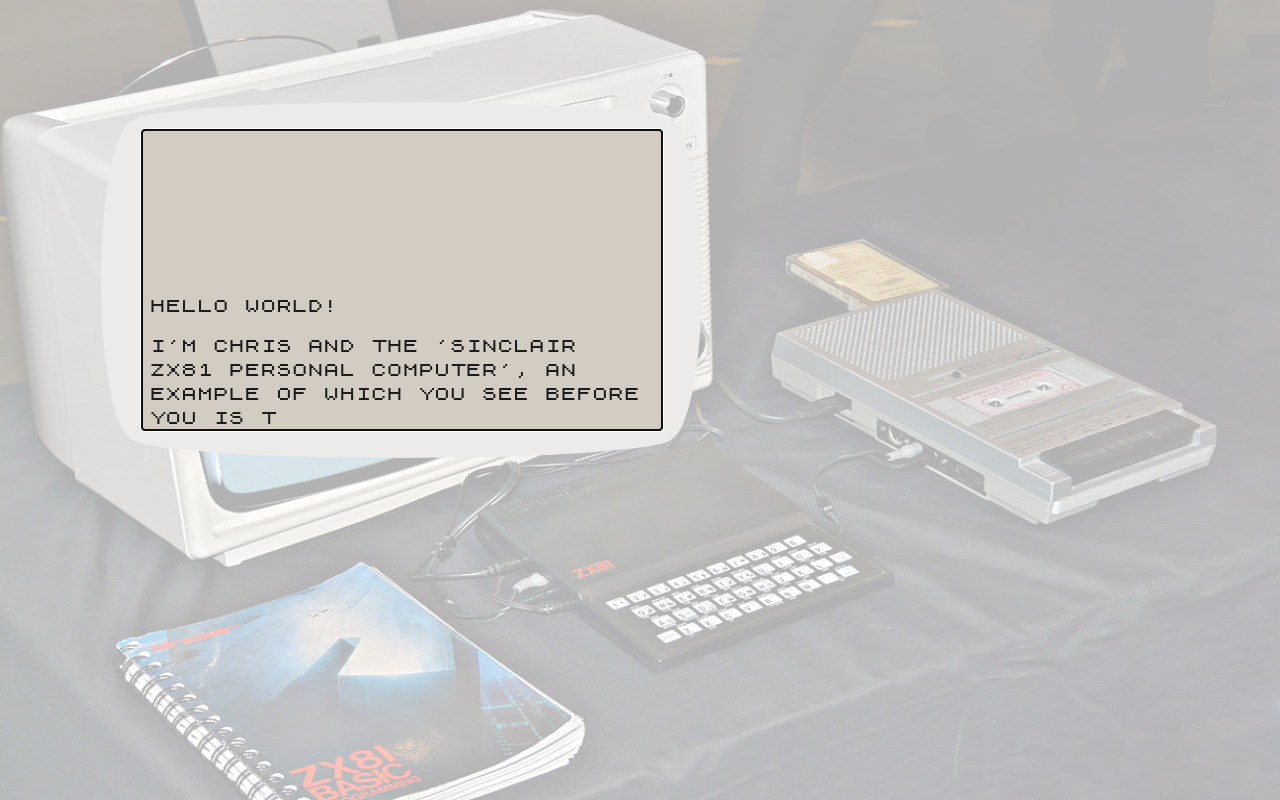
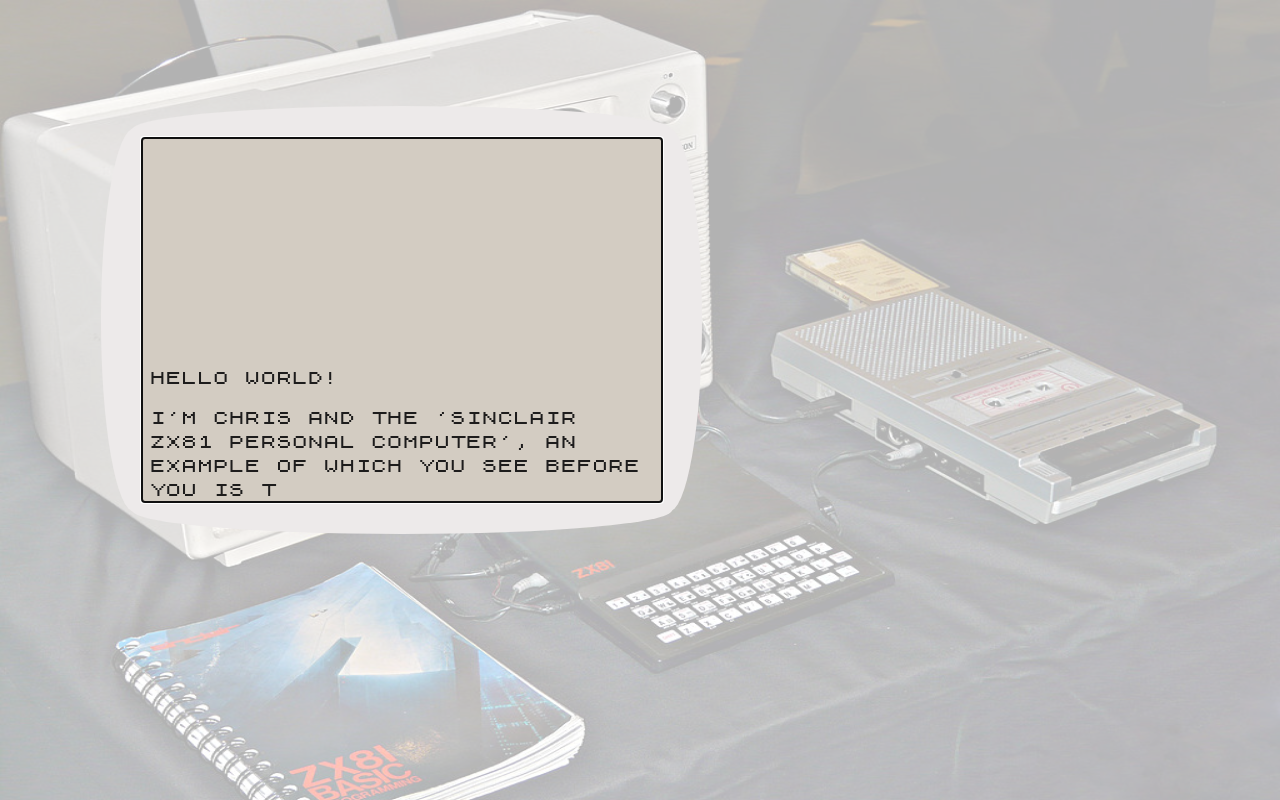
Before and after one commit to Chris-Mark-Wilson/CMWILSON.CO.UK, a React (Vite) app: page / in a window 1280 px wide. Built offline with nearby package versions, Linux system fonts and the light colour scheme; a web font is replaced by a local one.

Commit message:
adjusted screen height for smaller monitors

```diff
--- a/src/cssFIles/tvscreen.css
+++ b/src/cssFIles/tvscreen.css
@@ -7,7 +7,7 @@
   top: 10%;
   left: 5%;
   width: 675px;
-  height: 50%;
+  height: 60vh;
 
   display: grid;
   grid-template-columns: 10% 80% 10%;
```
